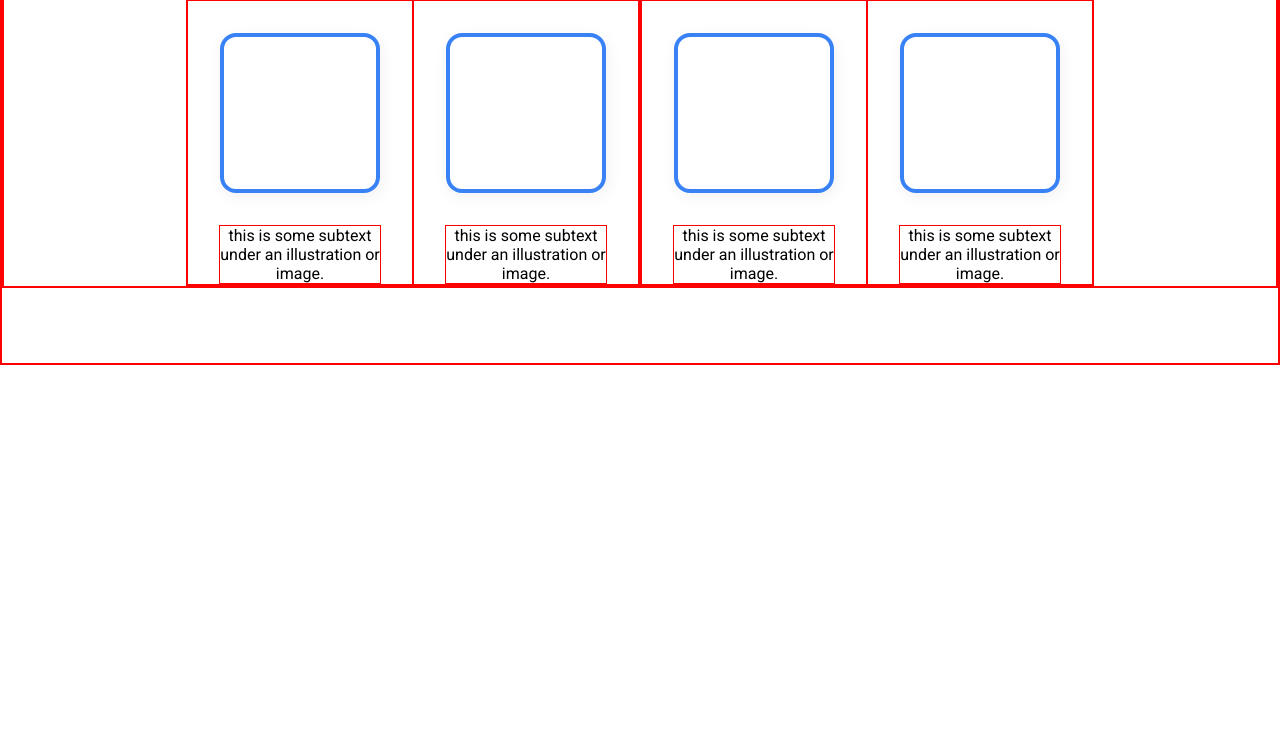
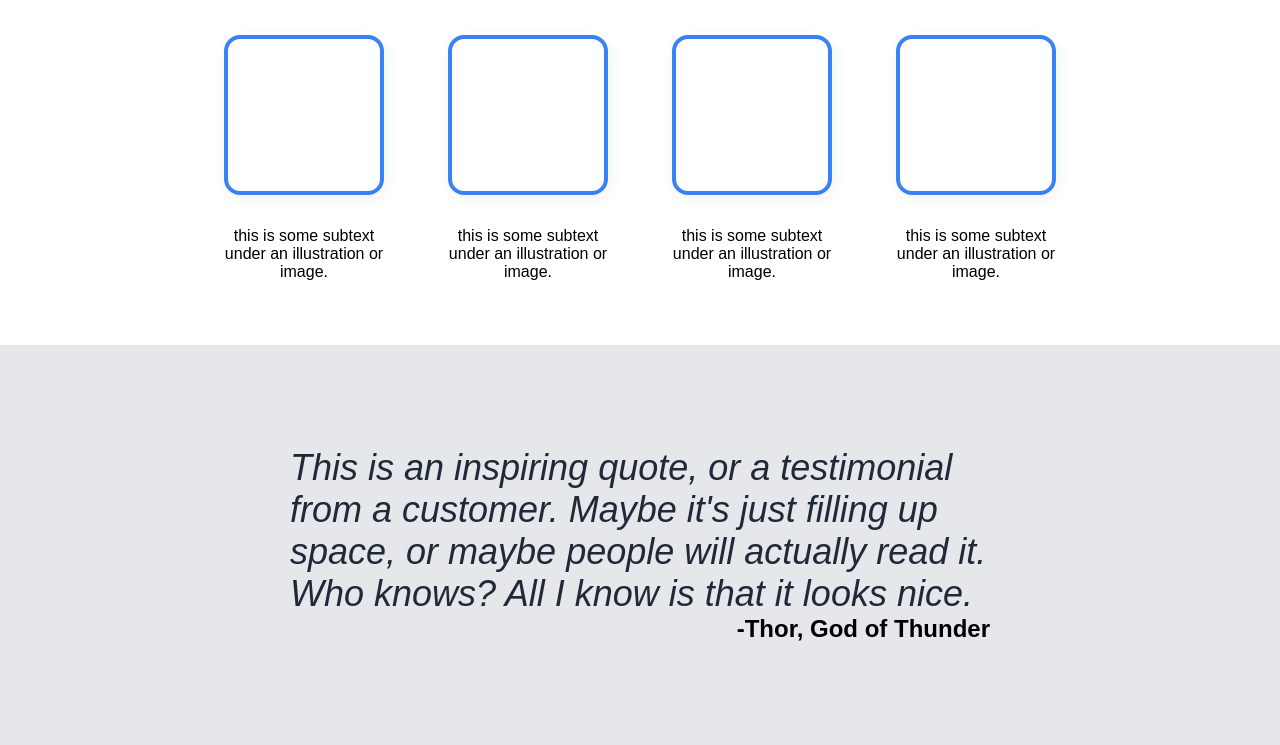
Before and after one commit to Kieran260/odin-landing-page, a plain HTML site: page index.html in a window 1280 px wide. Shown: the part 547-1292 px from the top of the page. Before the commit the page ends 912 px from the top, so only its background shows below. Drawn offline with Linux system fonts and the light colour scheme.

Commit message:
Quote section completed

```diff
--- a/index.html
+++ b/index.html
@@ -59,6 +59,14 @@
 
             </div>
         </div>
+    <div class="quote">
+        <div class="quote-container">
+            <div class="quote-text">This is an inspiring quote, or a testimonial from a customer. Maybe it's just filling up
+                space, or maybe people will actually read it. Who knows? All I know is that it looks nice.
+            </div>
+            <div class="quote-author">-Thor, God of Thunder</div>
+        </div>
+    </div>
 
     </div>
 
--- a/styles.css
+++ b/styles.css
@@ -1,12 +1,8 @@
-@import url('https://fonts.googleapis.com/css2?family=Roboto:wght@400;700&display=swap');
 
-* {
-    border: 1px solid red;
 
-}
 
 body {
-    font-family: Roboto, sans-serif;
+    font-family: sans-serif;
     display: flex;
     min-height: 100vh;
     margin: 0;
@@ -22,7 +18,7 @@ body {
     display: flex;
     justify-content: space-around;
     align-items: center;
-    padding: 8px;
+    padding: 16px;
     gap: 16px;
 }
 
@@ -99,7 +95,6 @@ body {
 .information {
     display: flex;
     flex-direction: column;
-    margin-bottom: 75px;
 }
 
 .information-title {
@@ -112,6 +107,7 @@ body {
     display: flex;
     justify-content: center;
     flex-wrap: wrap;
+    margin-bottom: 64px;
 }
 
 .card {
@@ -135,14 +131,45 @@ body {
     max-width: 160px;
 }
 
-
-
 .left-cards, .right-cards {
     display: flex;
     justify-content: center;
     margin: 0;
     padding: 0;
 }
+
+.quote {
+    display: flex;
+    flex-wrap: wrap;
+    min-height: 400px;
+    max-height: 800px;
+    align-items: center;
+    justify-content: center;
+    background-color: #E5E7EB;
+}
+
+.quote-text {
+    text-align: left;
+    font-size: 36px;
+    font-weight: 100;
+    font-style: italic;
+    color: #1F2937;
+}
+
+.quote-container {
+    display: flex;
+    flex-direction: column;
+    max-width: 700px;
+    padding: 16px;
+}
+
+.quote-author {
+    text-align: right;
+    font-size: 24px;
+    font-weight: 700;
+}
+
+
 
 ul {
     list-style-type: none;
```
